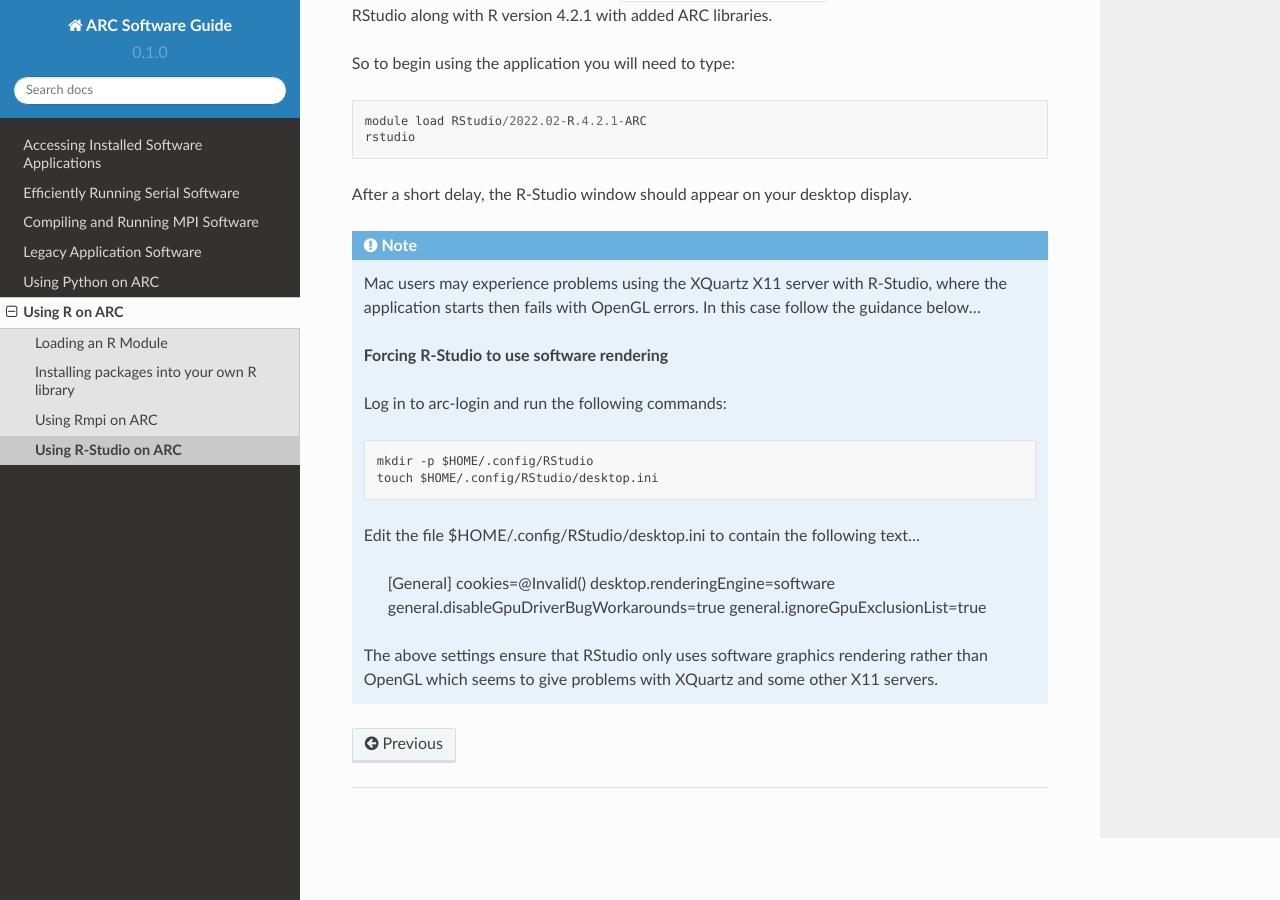
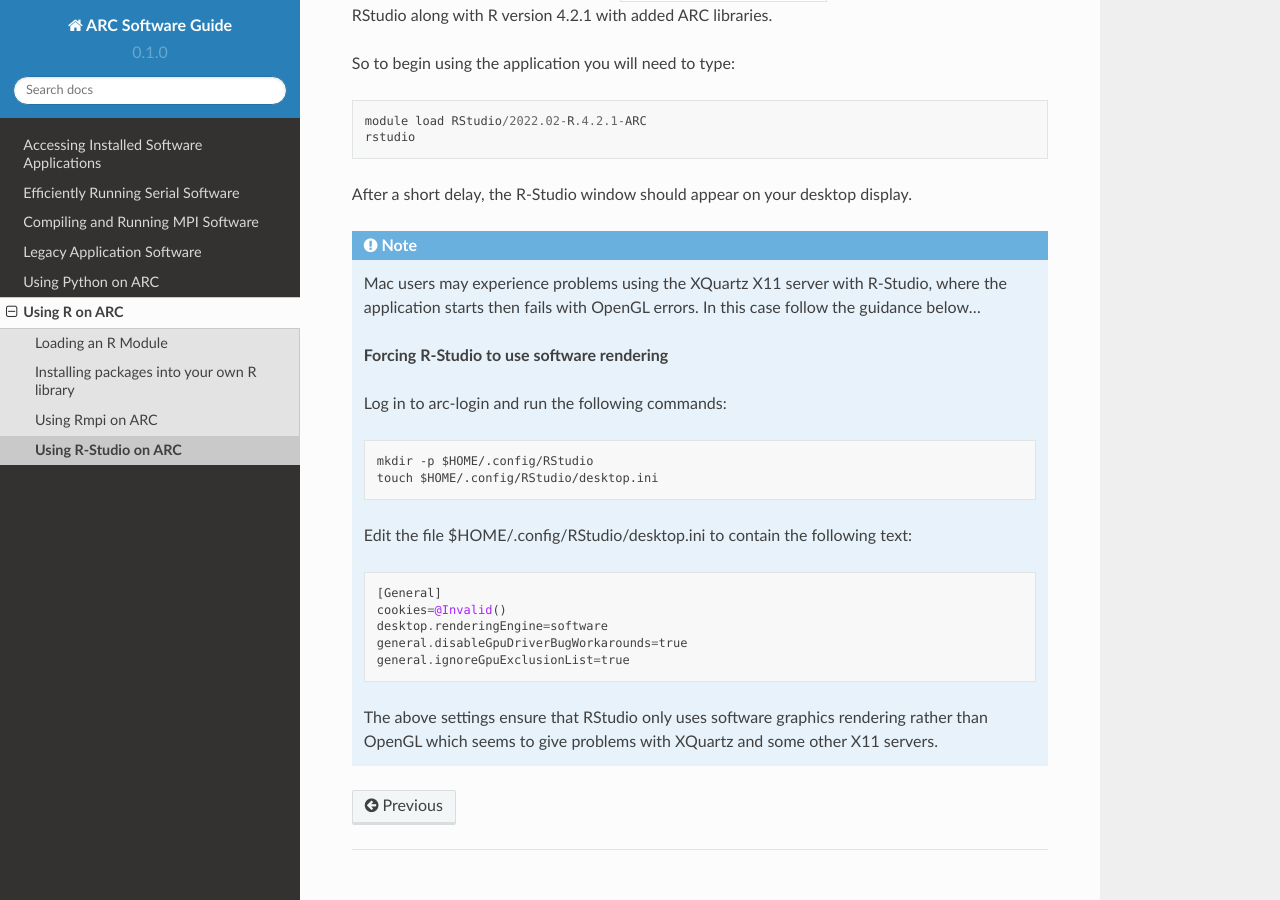
Before and after one commit to oxford-arc/arc-software-guide, a Sphinx documentation site: the page built from docs/source/R/arc_r_studio.rst, in a window 1280 px wide and 900 px high, scrolled down 1019 px. Built offline with Sphinx 7.4.7 and the Read the Docs theme 2.0.0, drawn with Linux system fonts in a browser that asks for light colours.

```diff
--- a/docs/source/R/arc_r_studio.rst
+++ b/docs/source/R/arc_r_studio.rst
@@ -49,7 +49,7 @@ After a short delay, the R-Studio window should appear on your desktop display.
   mkdir -p $HOME/.config/RStudio
   touch $HOME/.config/RStudio/desktop.ini
 
- Edit the file $HOME/.config/RStudio/desktop.ini to contain the following text...
+ Edit the file $HOME/.config/RStudio/desktop.ini to contain the following text::
 
   [General]
   cookies=@Invalid()
```
